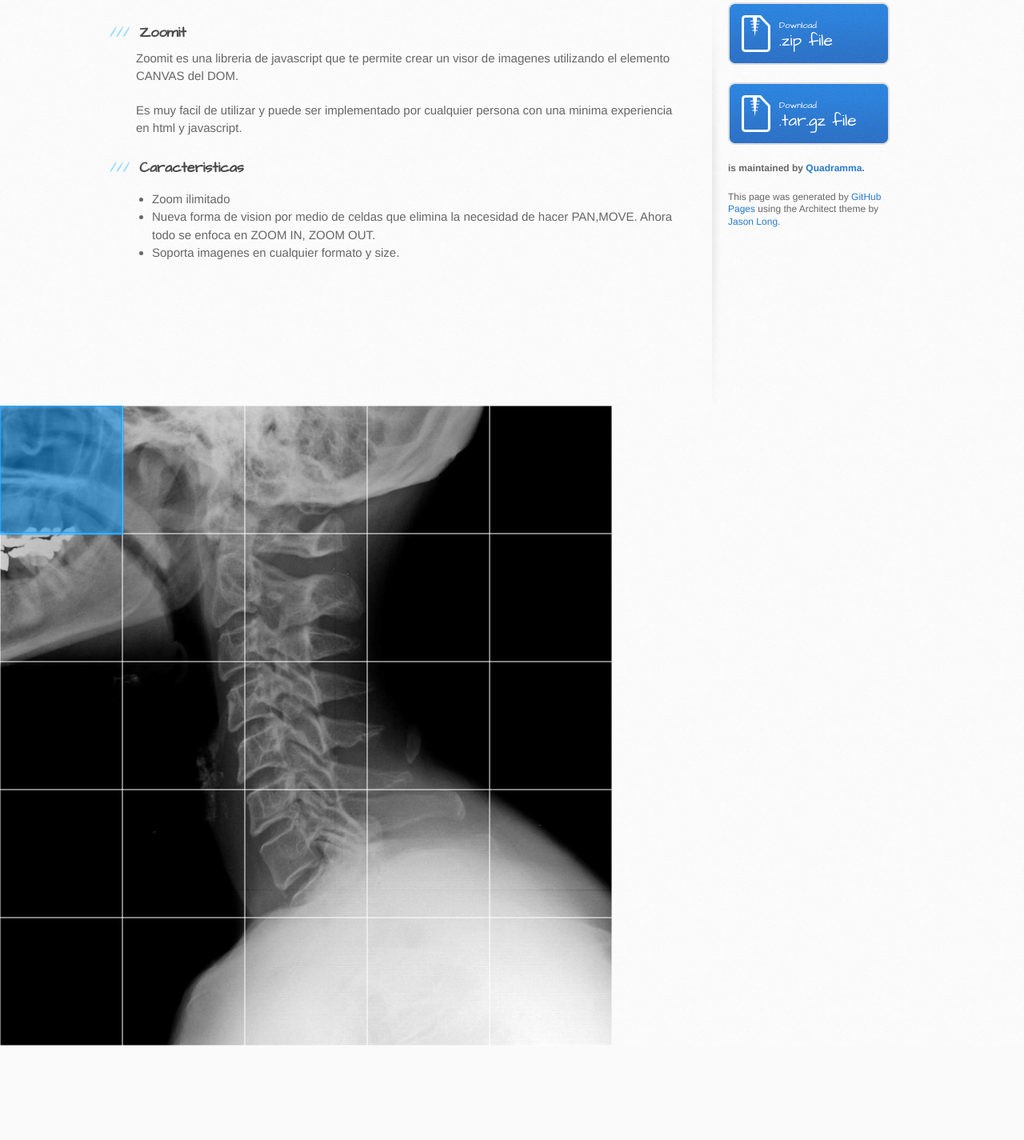
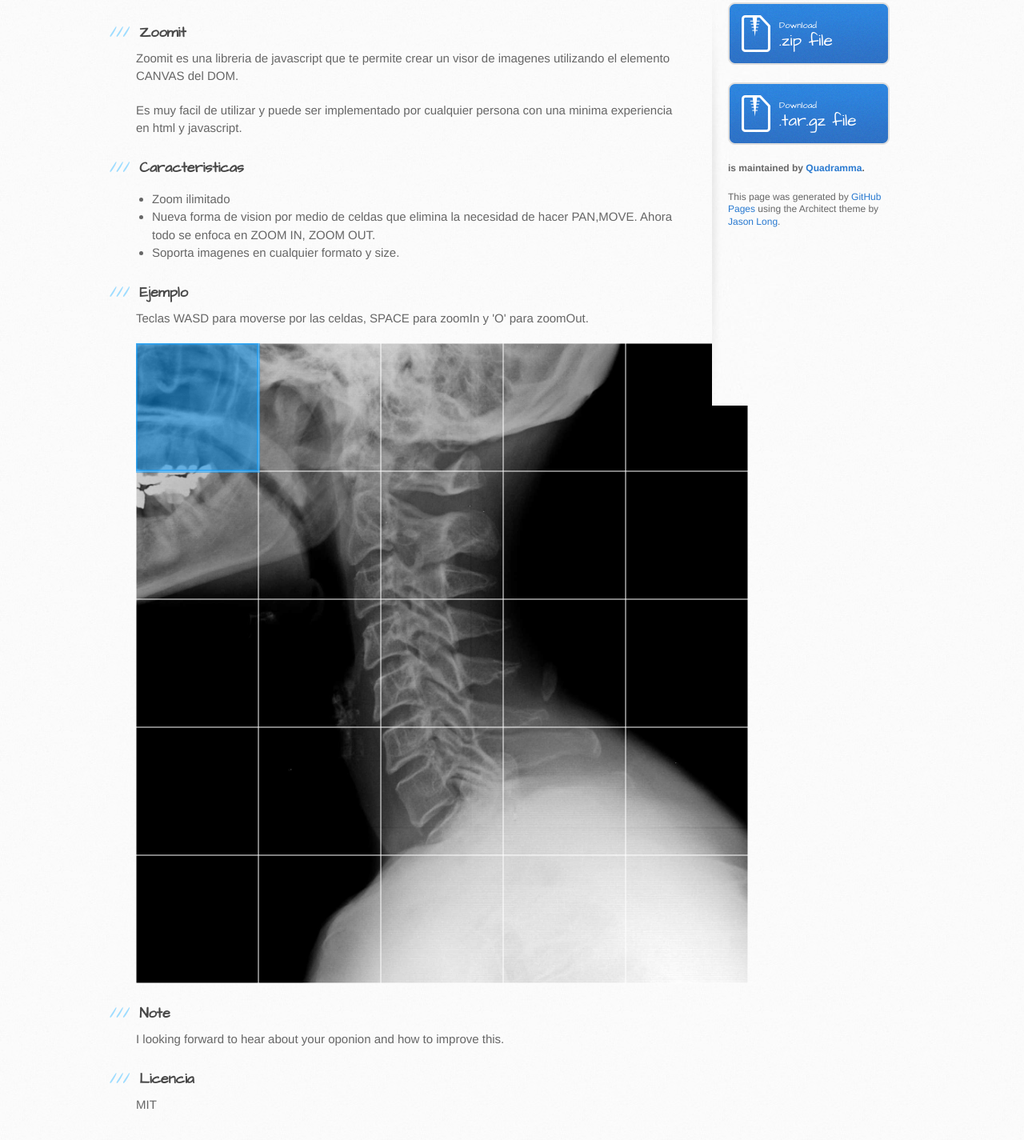
Before and after one commit to Quadramma/zoomit, a plain HTML site: page index.html in a window 1280 px wide. Shown: the part 263-1688 px from the top of the page at 80% size. Before the commit the page ends 1570 px from the top, so only its background shows below. Drawn offline with Linux system fonts and the light colour scheme.

Commit message:
Preview update

```diff
--- a/index.html
+++ b/index.html
@@ -46,6 +46,28 @@ Caracteristicas</h3>
 </ul>
 
 
+<h3>
+<a id="welcome-to-github-pages" class="anchor" href="#welcome-to-github-pages" aria-hidden="true"><span class="octicon octicon-link"></span></a>
+Ejemplo</h3>
+
+<p>Teclas WASD para moverse por las celdas, SPACE para zoomIn y 'O' para zoomOut.</p>
+
+<canvas id="myCanvas" style="margin:0 auto;"></canvas>
+
+<h3>
+<a id="welcome-to-github-pages" class="anchor" href="#welcome-to-github-pages" aria-hidden="true"><span class="octicon octicon-link"></span></a>
+Note</h3>
+
+<p>I looking forward to hear about your oponion and how to improve this.</p>
+
+<h3>
+<a id="welcome-to-github-pages" class="anchor" href="#welcome-to-github-pages" aria-hidden="true"><span class="octicon octicon-link"></span></a>
+Licencia</h3>
+
+<p>MIT</p>
+
+
+
         </section>
 
         <aside id="sidebar">
@@ -77,7 +99,7 @@ Caracteristicas</h3>
             } catch(err) {}
           </script>
 
-<canvas id="myCanvas"></canvas>
+
           <script type="text/javascript">
 
 $z.create({
@@ -97,6 +119,21 @@ $z.create({
     }
   });
 
+
+snippet_evt_on(window, 'keydown', function(e){
+  var code = (e.keyCode ? e.keyCode : e.which);
+
+    if(32){
+      e.preventDefault();
+    }
+
+
+});
+
+
+
+
+
           </script>
 
   </body>
```
